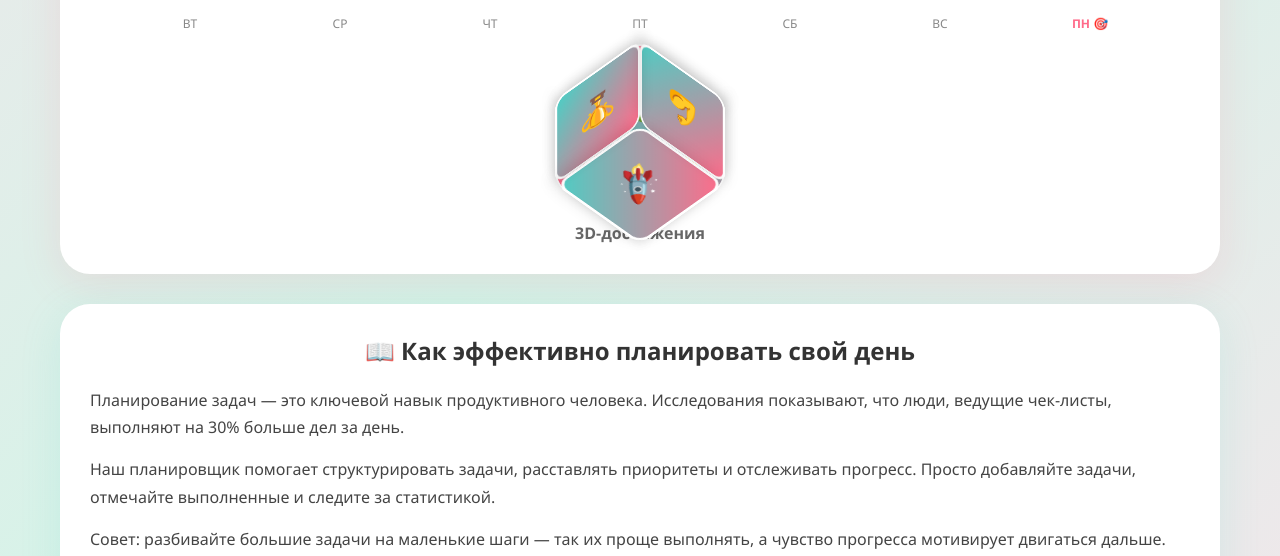
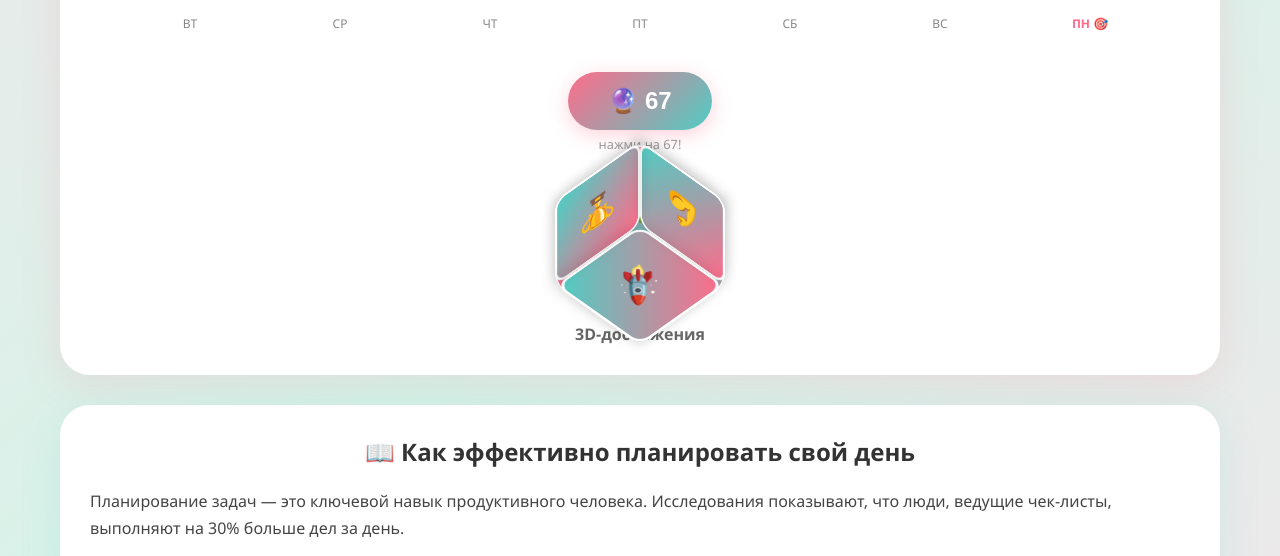
Before and after one commit to insajdd41-oss/TaskFlow, a plain HTML site: page index.html in a window 1280 px wide. Shown: the part 1116-1672 px from the top of the page. Drawn offline with Linux system fonts and the light colour scheme.

Commit message:
Update index.html

```diff
--- a/index.html
+++ b/index.html
@@ -104,6 +104,22 @@
                 </div>
             </div>
         </div>
+          <!--  КНОПКА 67  -->
+    <div style="text-align: center; margin: 20px 0;">
+        <button id="easterEggBtn" style="
+            background: linear-gradient(135deg, #FF6B8A, #4ECDC4);
+            color: white;
+            border: none;
+            padding: 15px 40px;
+            border-radius: 50px;
+            font-size: 1.5rem;
+            font-weight: bold;
+            cursor: pointer;
+            transition: all 0.3s ease;
+            box-shadow: 0 5px 20px rgba(255, 107, 138, 0.3);
+        ">🔮 67</button>
+        <p style="color: #999; font-size: 0.8rem; margin-top: 5px;">нажми на 67!</p>
+    </div>
 
         <!-- 3D КУБИК с рабочими эмодзиками -->
         <div class="cube-3d">
```
